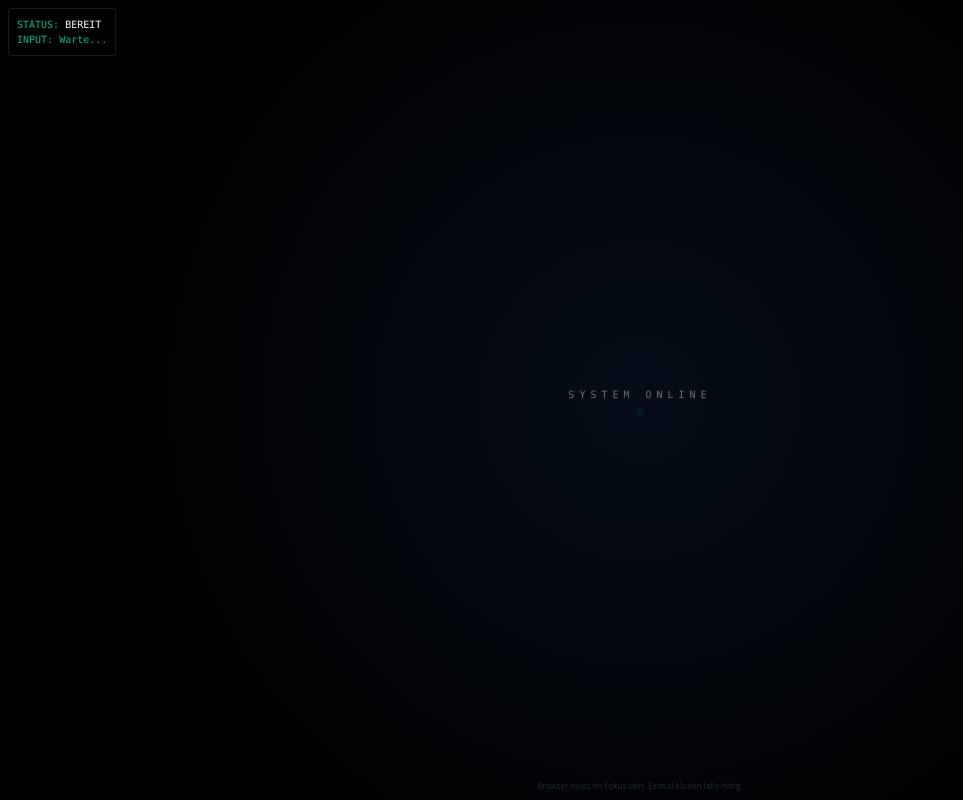
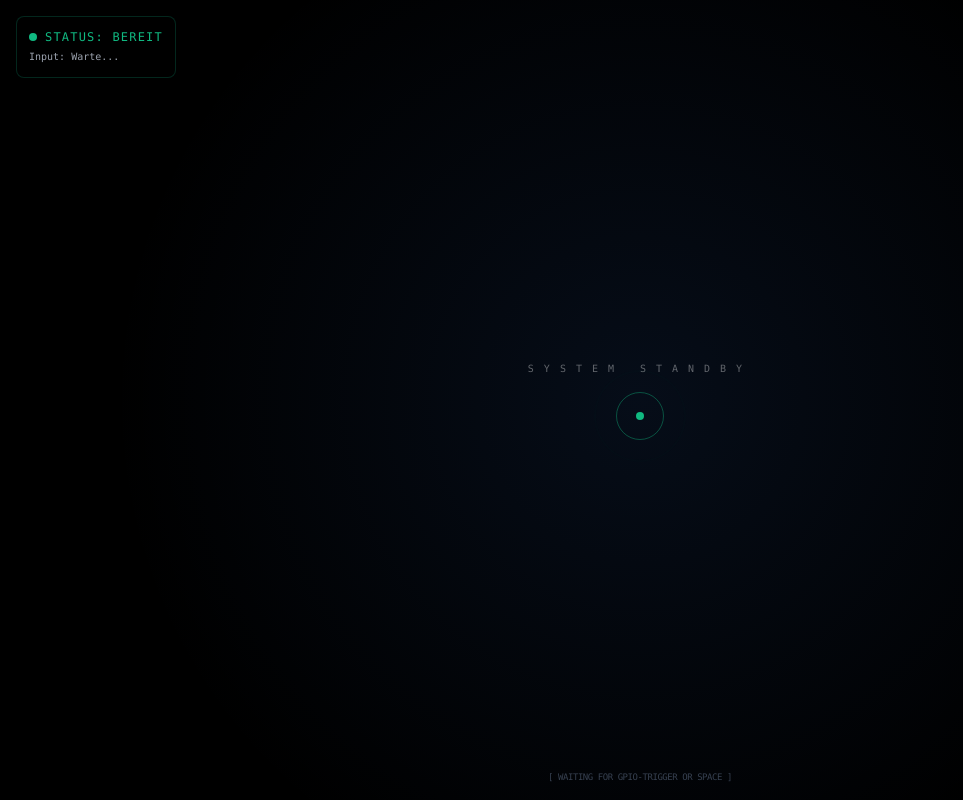
Before and after one commit to climmi/rasp_ani, a React (Vite) app: page / in a window 1280 px wide. Shown: the whole page, without its empty margins (0-963 px from the left). Built offline with nearby package versions, Linux system fonts and the light colour scheme.

Commit message:
feat: Add animation countdown timer
Implements a visual countdown timer for animations, displaying the time remaining until the animation automatically stops. Includes a `stopAnimation` function to reset the timer and animation state.

```diff
--- a/App.tsx
+++ b/App.tsx
@@ -6,41 +6,61 @@ const App: React.FC = () => {
   const [isTriggered, setIsTriggered] = useState(false);
   const [lastInput, setLastInput] = useState<string>('Warte...');
   const [animationType, setAnimationType] = useState<'pulse' | 'orbit' | 'waves'>('pulse');
+  const [timeLeft, setTimeLeft] = useState<number>(0);
+
+  const DURATION_SECONDS = 5;
   const timerRef = useRef<number | null>(null);
+  const countdownIntervalRef = useRef<number | null>(null);
 
-  const DURATION = 5000;
+  const stopAnimation = useCallback(() => {
+    setIsTriggered(false);
+    setTimeLeft(0);
+    if (timerRef.current) window.clearTimeout(timerRef.current);
+    if (countdownIntervalRef.current) window.clearInterval(countdownIntervalRef.current);
+  }, []);
 
   const triggerAnimation = useCallback(() => {
     if (isTriggered) return;
 
     setIsTriggered(true);
+    setTimeLeft(DURATION_SECONDS);
+
     const types: ('pulse' | 'orbit' | 'waves')[] = ['pulse', 'orbit', 'waves'];
     setAnimationType(types[Math.floor(Math.random() * types.length)]);
 
+    // Countdown-Intervall (alle 100ms aktualisieren für flüssige Anzeige)
+    const startTime = Date.now();
+    countdownIntervalRef.current = window.setInterval(() => {
+      const elapsed = (Date.now() - startTime) / 1000;
+      const remaining = Math.max(0, DURATION_SECONDS - elapsed);
+      setTimeLeft(remaining);
+      if (remaining <= 0) {
+        if (countdownIntervalRef.current) window.clearInterval(countdownIntervalRef.current);
+      }
+    }, 100);
+
+    // Haupt-Timer zum Stoppen
     if (timerRef.current) window.clearTimeout(timerRef.current);
     timerRef.current = window.setTimeout(() => {
-      setIsTriggered(false);
-    }, DURATION);
-  }, [isTriggered]);
+      stopAnimation();
+    }, DURATION_SECONDS * 1000);
+  }, [isTriggered, stopAnimation]);
 
   useEffect(() => {
     const handleKeyDown = (e: KeyboardEvent) => {
-      // Protokolliere jede Taste für Debug-Zwecke
       setLastInput(`Taste: ${e.key}`);
-
       if (e.key === ' ' || e.code === 'Space') {
         e.preventDefault();
         triggerAnimation();
       }
     };
 
-    // Globaler Listener auf dem Dokument
     document.addEventListener('keydown', handleKeyDown);
     return () => {
       document.removeEventListener('keydown', handleKeyDown);
-      if (timerRef.current) window.clearTimeout(timerRef.current);
+      stopAnimation();
     };
-  }, [triggerAnimation]);
+  }, [triggerAnimation, stopAnimation]);
 
   return (
     <div
@@ -50,10 +70,30 @@ const App: React.FC = () => {
         triggerAnimation();
       }}
     >
-      {/* Debug Overlay (Oben Links) */}
-      <div className="fixed top-2 left-2 z-[100] font-mono text-[10px] text-emerald-500 bg-black/80 p-2 border border-emerald-900/50 rounded pointer-events-none">
-        STATUS: <span className={isTriggered ? "text-blue-400" : "text-white"}>{isTriggered ? "ANIMIERT" : "BEREIT"}</span><br/>
-        INPUT: {lastInput}
+      {/* Debug & Timer Overlay */}
+      <div className="fixed top-4 left-4 z-[100] font-mono text-xs flex flex-col gap-2">
+        <div className="bg-black/80 p-3 border border-emerald-900/50 rounded-lg backdrop-blur-md">
+          <div className="flex items-center gap-2 mb-1">
+            <div className={`w-2 h-2 rounded-full ${isTriggered ? 'bg-blue-500 animate-pulse' : 'bg-emerald-500'}`} />
+            <span className="text-emerald-500 uppercase tracking-widest">Status: {isTriggered ? 'Aktiv' : 'Bereit'}</span>
+          </div>
+          <div className="text-gray-400 text-[10px]">Input: {lastInput}</div>
+
+          {isTriggered && (
+            <div className="mt-3">
+              <div className="flex justify-between text-[10px] text-blue-400 mb-1 font-bold">
+                <span>ANIMATION LÄUFT...</span>
+                <span>{timeLeft.toFixed(1)}s</span>
+              </div>
+              <div className="w-full bg-gray-900 h-1.5 rounded-full overflow-hidden border border-gray-800">
+                <div
+                  className="h-full bg-blue-500 transition-all duration-100 ease-linear"
+                  style={{ width: `${(timeLeft / DURATION_SECONDS) * 100}%` }}
+                />
+              </div>
+            </div>
+          )}
+        </div>
       </div>
 
       {/* Hintergrund-Glow */}
@@ -63,18 +103,25 @@ const App: React.FC = () => {
       <AnimationOverlay isActive={isTriggered} type={animationType} />
 
       {!isTriggered && (
-        <div className="flex flex-col items-center gap-2">
-          <div className="opacity-30 text-[10px] font-mono text-white tracking-[0.5em] uppercase animate-pulse">
-            System Online
+        <div className="flex flex-col items-center gap-4">
+          <div className="opacity-20 text-[10px] font-mono text-white tracking-[1em] uppercase animate-pulse">
+            System Standby
           </div>
-          <div className="w-1 h-1 bg-emerald-500 rounded-full animate-ping" />
+          <div className="relative">
+            <div className="w-12 h-12 border border-emerald-500/20 rounded-full animate-ping absolute inset-0" />
+            <div className="w-12 h-12 border border-emerald-500/40 rounded-full flex items-center justify-center">
+              <div className="w-2 h-2 bg-emerald-500 rounded-full" />
+            </div>
+          </div>
         </div>
       )}
 
-      {/* Unsichtbarer Hinweis für Fokus */}
-      <div className="fixed bottom-2 text-[8px] text-gray-800">
-        Browser muss im Fokus sein. Einmal klicken falls nötig.
-      </div>
+      {/* Fokus-Warnung nur im Standby */}
+      {!isTriggered && (
+        <div className="fixed bottom-4 text-[9px] text-gray-700 font-mono tracking-tighter">
+          [ WAITING FOR GPIO-TRIGGER OR SPACE ]
+        </div>
+      )}
     </div>
   );
 };
```
